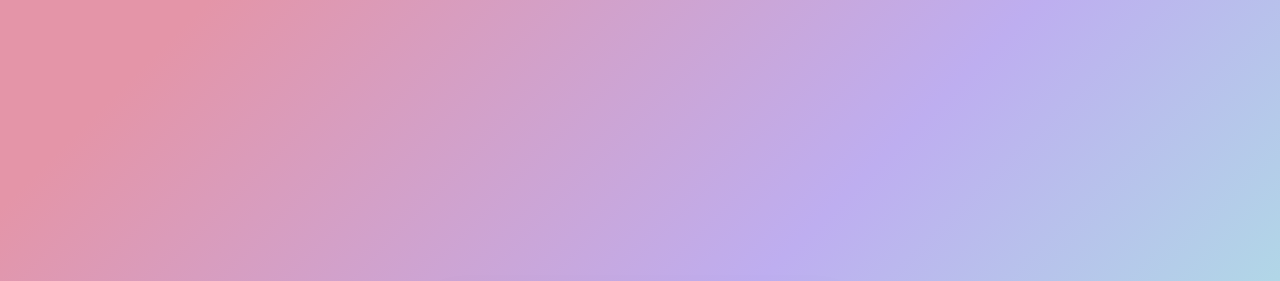
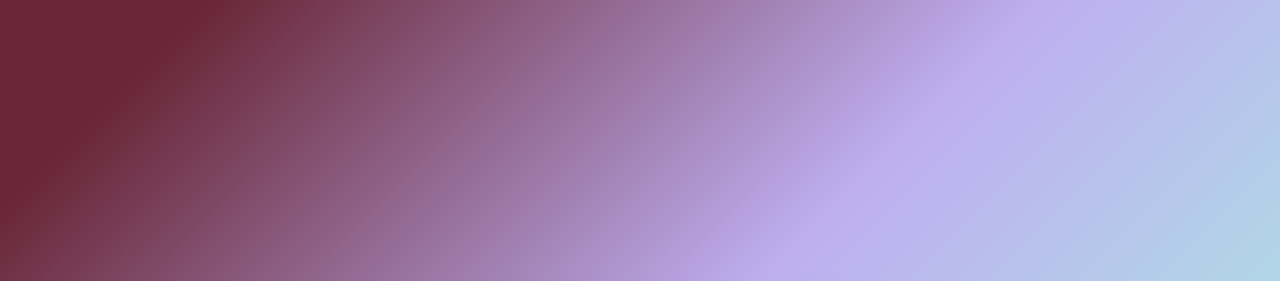
Before and after one commit to ms20240492/gitops-u-malom, a website built with Vite: page index.html in a window 1280 px wide. Shown: the top 281 px of the page. Built offline with nearby package versions, Linux system fonts and the light colour scheme; what @jaames/iro would draw is missing.

Commit message:
izmenjen css

```diff
--- a/style.css
+++ b/style.css
@@ -9,7 +9,7 @@
 html,body {
     height: 100%;
     width: 100%;
-    background: linear-gradient(135deg, #e495a8 10%, #beaef0 50%, #a4ffde 100%) !important;
+    background: linear-gradient(135deg, #692636 10%, #beaef0 50%, #a4ffde 100%) !important;
     font-family: 'Inter', sans-serif;
     -webkit-font-smoothing: antialiased;
     -moz-osx-font-smoothing: grayscale;
```
